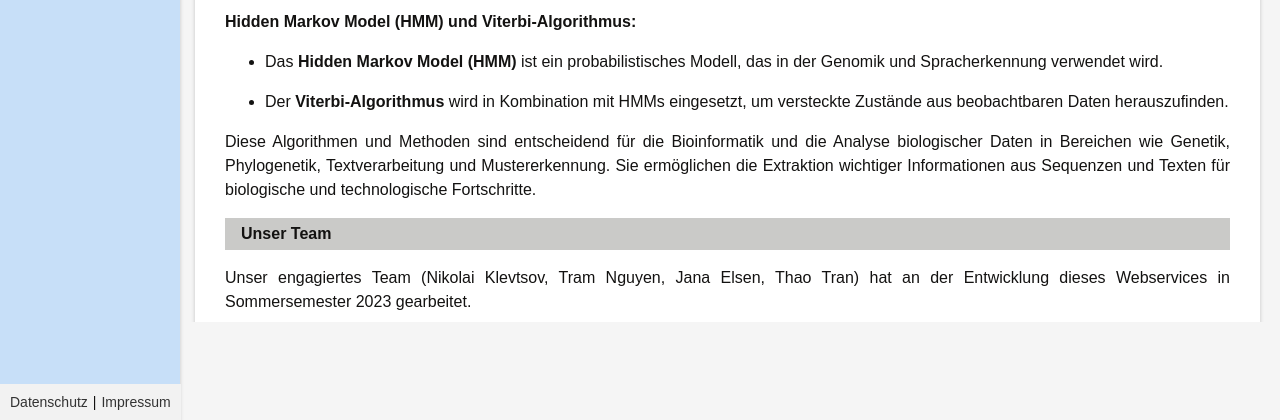
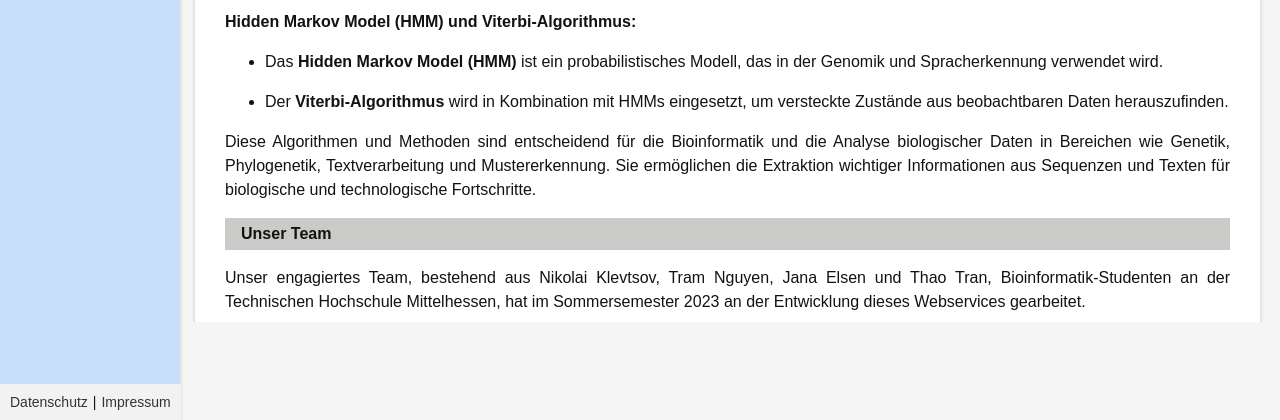
Before and after one commit to ngdqtram99/bioinformatics-hub, a Django app: page /homepage/ in a window 1280 px wide. Shown: the part 960-1380 px from the top of the page. Run offline with Django 4.2, Linux system fonts and the light colour scheme; parts of the project's set-up code (start-up, migrations or seed data) failed here and were passed over.

Commit message:
Change homepage description last sentence

```diff
--- a/webapp/templates/homepage.html
+++ b/webapp/templates/homepage.html
@@ -95,7 +95,7 @@
 
         </p>
         <h2>Unser Team</h2>
-         <p>Unser engagiertes Team (Nikolai Klevtsov, Tram Nguyen, Jana Elsen, Thao Tran) hat an der Entwicklung dieses Webservices in Sommersemester 2023 gearbeitet. </p>
+         <p>Unser engagiertes Team, bestehend aus Nikolai Klevtsov, Tram Nguyen, Jana Elsen und Thao Tran, Bioinformatik-Studenten an der Technischen Hochschule Mittelhessen, hat im Sommersemester 2023 an der Entwicklung dieses Webservices gearbeitet. </p>
 
 
     </div>
```
